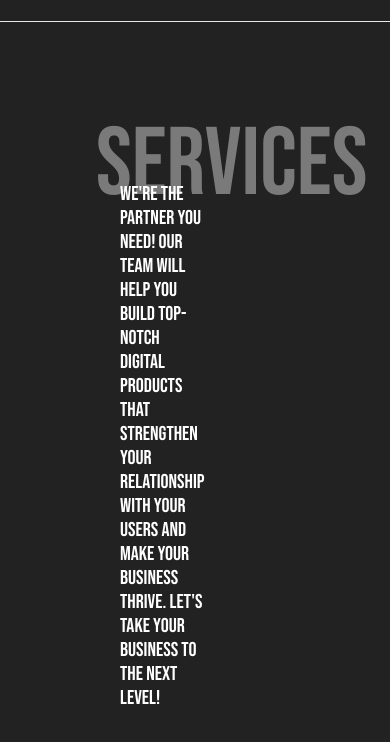
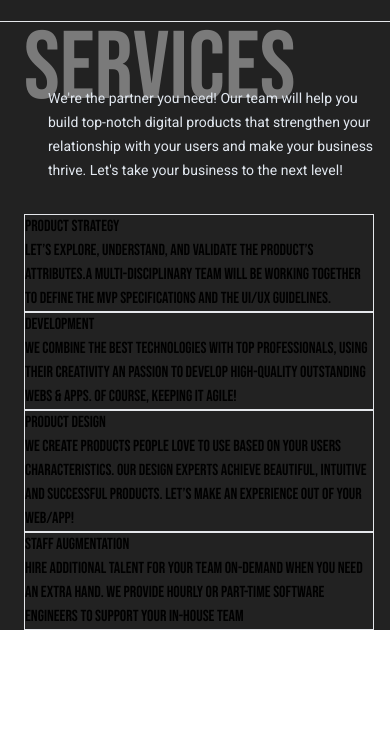
Before and after one commit to FixxooXD/Frontend-Project-1, a website: page index.html in a window 390 px wide. Shown: the part 969-1711 px from the top of the page. After the commit the page ends 1599 px from the top, so only its background shows below. Drawn offline with Linux system fonts and the light colour scheme.

Commit message:
Checking Mobile View

```diff
--- a/index.html
+++ b/index.html
@@ -85,7 +85,7 @@
           <h3 id="shortDesc" class="text-white mt-6 sm:text-3xl text-sm tracking-tighter">
             Our Team helps founders and companies ideate, build, and
           </h3>
-          <h3 id="shortDesc" class="text-white sm:text-3xl text-sm md-text-2xl tracking-tighter">
+          <h3 id="shortDesc" class="text-white sm:text-3xl  text-sm md-text-2xl tracking-tighter">
             launch web & mobile applications people love to use
           </h3>
           <button
@@ -135,11 +135,28 @@
        </div>
     </div>
     <div id="services">
-       <div class="border-t lg:border-transparent px-24 ">
-       <div class="relative pt-24 text-white text-8xl text-opacity-40 top-0">SERVICES</div>
-       <div class="relative w-1/2 text-xl flex leading-6 pl-6 pr-6 -top-8 text-white">We're the partner you need! Our team will help you build top-notch digital products that
+       <div class="border-t lg:border-transparent pl-6 pr-4 lg:px-24 ">
+       <div class="relative sm:pt-24 text-white text-8xl text-opacity-40 sm:top-0">SERVICES</div>
+       <div id="shortDesc" class="relative w-full lg:w-2/5 text-sm sm:text-lg flex leading-6 pl-6 sm:pl-6 sm:pr-6 pl-2 -top-8 text-slate-200">We're the partner you need! Our team will help you build top-notch digital products that
         strengthen your relationship with your users and make your business thrive. Let's take your
         business to the next level!</div>
+       <div id="product-strategy" class="border" >
+        <h1>PRODUCT STRATEGY</h1>
+           <p>Let’s explore, understand, and validate the product’s attributes.A multi-disciplinary team will be working together to define the MVP specifications and the UI/UX guidelines.</p>
+       </div>
+       <div id="development" class="border" >
+        <h1>DEVELOPMENT</h1>
+           <p>We combine the best technologies with top professionals, using their creativity an passion to develop high-quality outstanding webs &amp; apps. Of course, keeping it agile!</p>
+       </div>
+       <div id="product-design" class="border" >
+        <h1>Product Design</h1>
+           <p>We create products people love to use based on your users characteristics. Our design experts achieve beautiful, intuitive and successful products. Let’s make an
+            experience out of your web/app!</p>
+       </div>
+       <div id="product-design" class="border" >
+        <h1>STAFF AUGMENTATION</h1>
+           <p>Hire additional talent for your team on-demand when you need an extra hand. We provide hourly or part-time software engineers to support your in-house team</p>
+       </div>
        </div>
     </div>
   </div>
```
Also changed, not shown: src/output.css.
